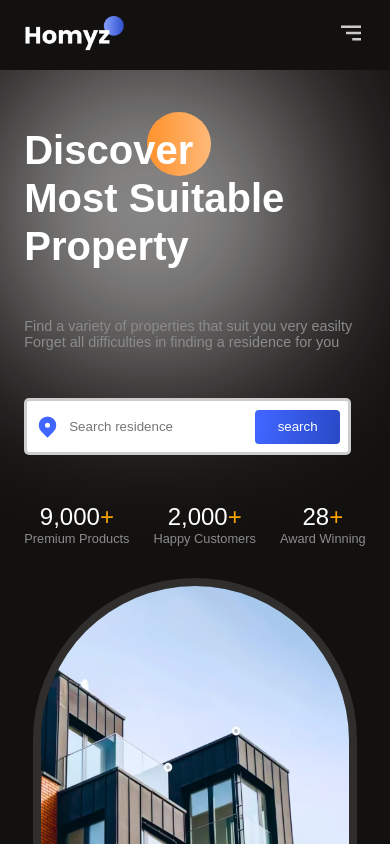
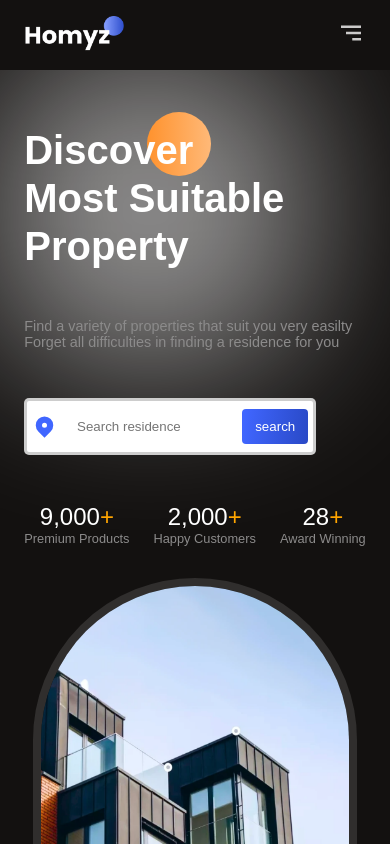
Before and after one commit to amandeep2005/Real-Estate-web, a React (Vite) app: page / in a window 390 px wide. Shown: the top 844 px of the page. Built offline with nearby package versions, Linux system fonts and the light colour scheme.

Commit message:
fix search-bar

```diff
--- a/src/Components/Hero/Hero.css
+++ b/src/Components/Hero/Hero.css
@@ -52,7 +52,6 @@
 }
 
 .search-bar input{
-    /* width: 70%; */
     padding-block: 0.5rem;
     padding-inline: 0.5rem;
     border: none;
@@ -117,4 +116,21 @@
     .stat>:nth-child(2){
         font-size: 0.8rem;
     }
+
+    .locationIcon{
+    height: 25px;
 }
+
+.search-bar{
+    padding: 0.5rem 0.3rem;
+}
+.search-bar input{
+    width: 55%;
+    padding: 0.5rem 0.2rem;
+}
+
+.button{
+        font-weight: 400;
+    padding: 0.6rem 0.8rem;
+}
+}
```
